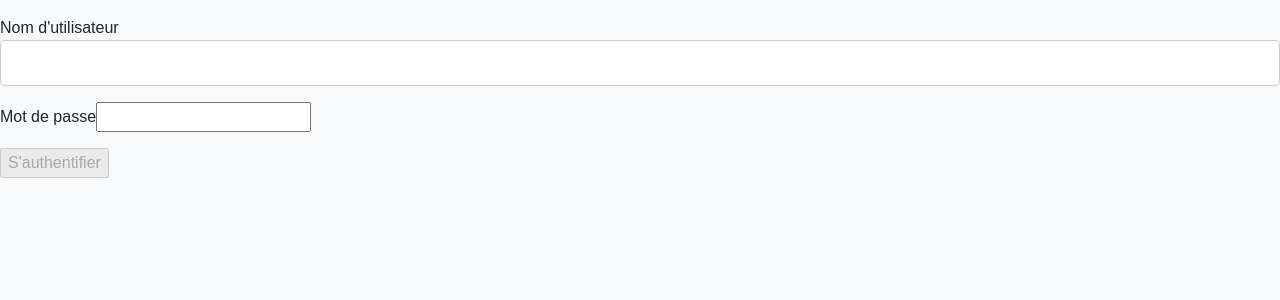
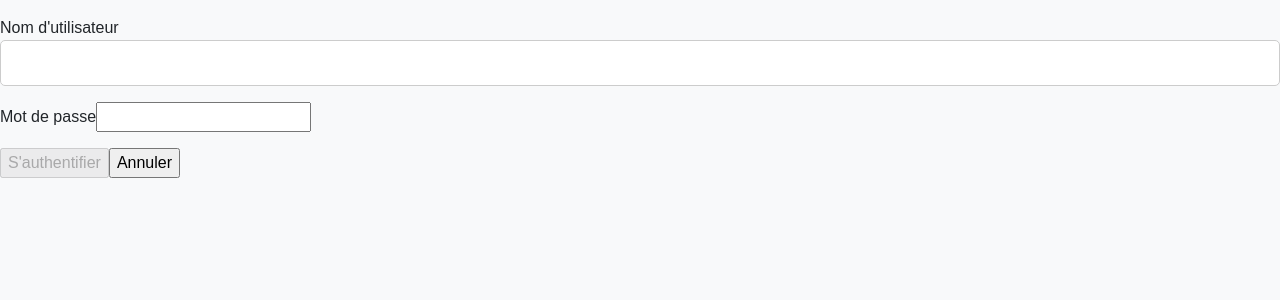
Before and after one commit to mouwadji7/WSA, a React (Create React App) app in the folder front_end/: page / in a window 1280 px wide. Both pictures are taken after a click on the button "Login". Shown: the top 300 px of the page. Built offline with nearby package versions, Linux system fonts and the light colour scheme; the HTML template or start-up script is replaced by a standard one.

Commit message:
authentication check

```diff
--- a/front_end/src/App.js
+++ b/front_end/src/App.js
@@ -30,8 +30,6 @@ function App() {
     const [showLoginPage, setShowLoginPage] = useState(false);
     const [selectedPage, setSelectedPage] = useState("AdminHome");
 
-
-
     useEffect(() => {
         if (isLoged()) {
             setLogin({status: CONNECTED})
@@ -40,9 +38,8 @@ function App() {
         }
     }, []);
 
-
     const handleAuth = () => {
-    setShowLoginPage(true)
+        setShowLoginPage(true)
     };
     const handleDisconnection = () => {
       Logout();
@@ -54,7 +51,7 @@ function App() {
        &&
       showLoginPage
     ) {
-    return <PageLogin setLogin={setLogin} />
+    return <PageLogin setLogin={setLogin} setShowLoginPage={setShowLoginPage} />
     }
 
     if ( login.status === NOT_CONNECTED ) {
--- a/front_end/src/admincomponents/PageLogin/PageLogin.js
+++ b/front_end/src/admincomponents/PageLogin/PageLogin.js
@@ -6,7 +6,7 @@ import {CONNECTED, setLogin as setUserLogged} from "../../login";
 
 const NOT_EMPTY_ERROR_MESSAGE = "Le champs est requis"
 
-export default function ({setLogin}) {
+export default function ({setLogin, setShowLoginPage}) {
     const [message, setMessage] = useState("");
     const [credentials, setCredentials] = useState({username: "", password: ""});
     const [inputsStatus, setInputsStatus] = useState({
@@ -39,7 +39,6 @@ export default function ({setLogin}) {
         e.preventDefault();
         getToken(credentials);
     }
-
 
     const getToken = async (_credentials) => {
         try {
@@ -80,6 +79,7 @@ export default function ({setLogin}) {
                 <p>{!inputsStatus.password.valid && inputsStatus.password.errorMessage}</p>
             </div>
             <input disabled={shouldDisabled()} type={"submit"} value={"S'authentifier"} />
+            <input onClick={() => setShowLoginPage(false)} type={"button"} value={"Annuler"} />
         </form>
     </section>
 }
```
